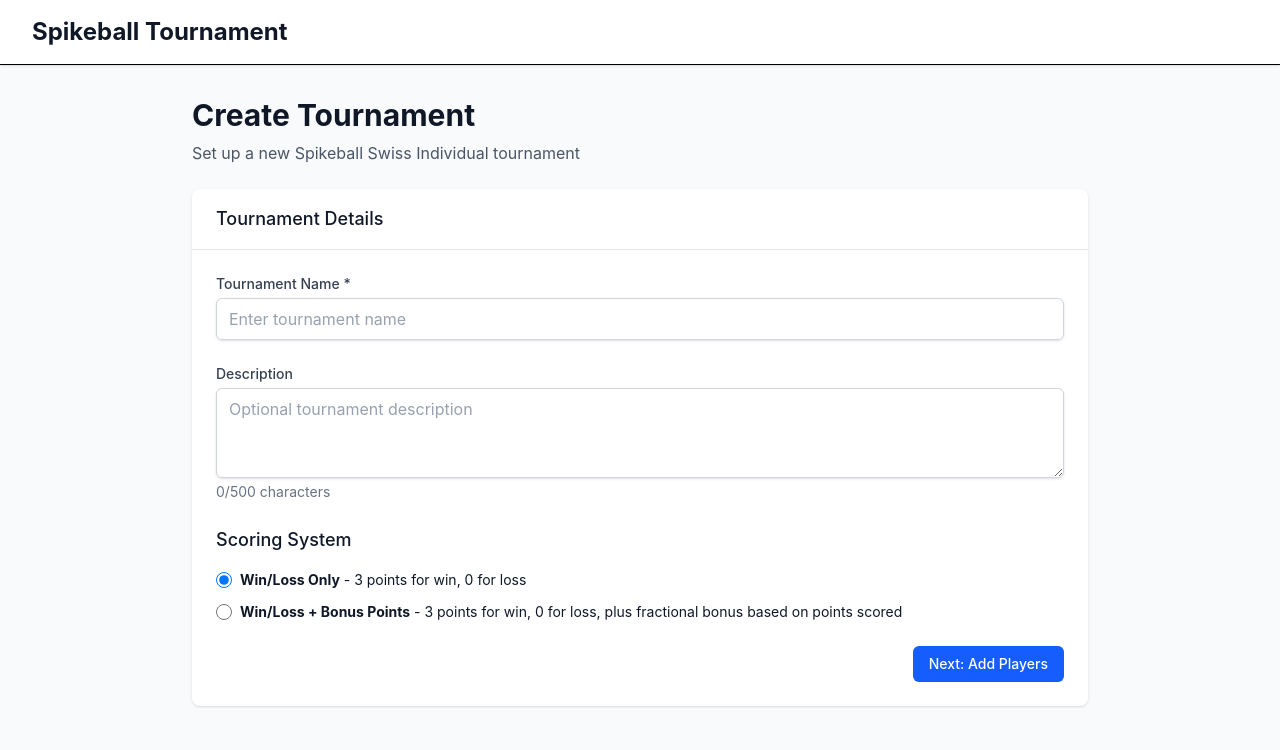
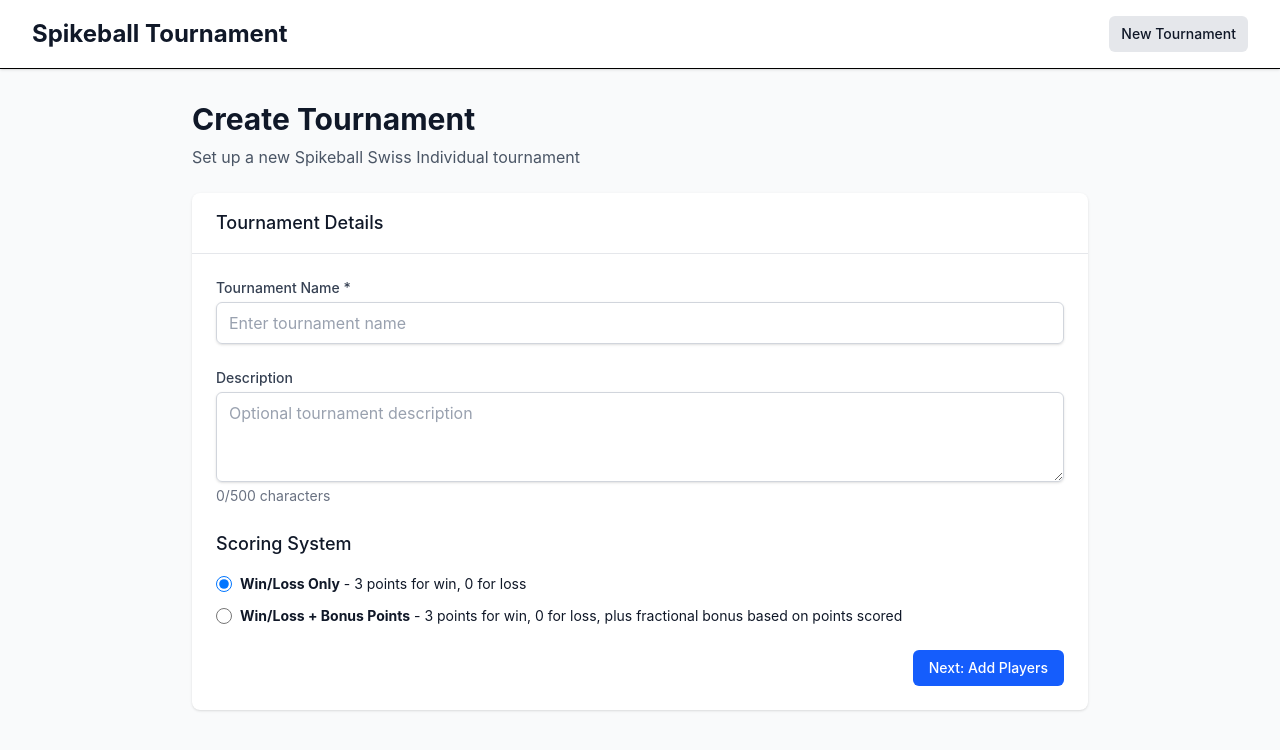
Before and after one commit to alango/spikeball-tournament, a React (Vite) app in the folder spikeball-app/: page / in a window 1280 px wide. Shown: the top 750 px of the page. Built offline with nearby package versions, Linux system fonts and the light colour scheme.

Commit message:
Add new tournament button

```diff
--- a/spikeball-app/src/App.tsx
+++ b/spikeball-app/src/App.tsx
@@ -1,9 +1,20 @@
 import useTournamentStore from './stores/tournamentStore';
 import { TournamentSetup } from './components/tournament/TournamentSetup';
 import { TournamentDashboard } from './components/tournament/TournamentDashboard';
+import { Button } from './components/ui';
 
 function App() {
-  const { currentTournament } = useTournamentStore();
+  const { currentTournament, resetTournament } = useTournamentStore();
+
+  const handleNewTournament = () => {
+    if (currentTournament) {
+      if (confirm('Are you sure you want to start a new tournament? This will reset all current data.')) {
+        resetTournament();
+      }
+    } else {
+      resetTournament();
+    }
+  };
 
   return (
     <div className="min-h-screen bg-gray-50">
@@ -13,11 +24,20 @@ function App() {
             <h1 className="text-2xl font-bold text-gray-900">
               Spikeball Tournament
             </h1>
-            {currentTournament && (
-              <div className="text-sm text-gray-600">
-                {currentTournament.name}
-              </div>
-            )}
+            <div className="flex items-center space-x-4">
+              {currentTournament && (
+                <div className="text-sm text-gray-600">
+                  {currentTournament.name}
+                </div>
+              )}
+              <Button
+                onClick={handleNewTournament}
+                variant="secondary"
+                size="sm"
+              >
+                New Tournament
+              </Button>
+            </div>
           </div>
         </div>
       </header>
```
